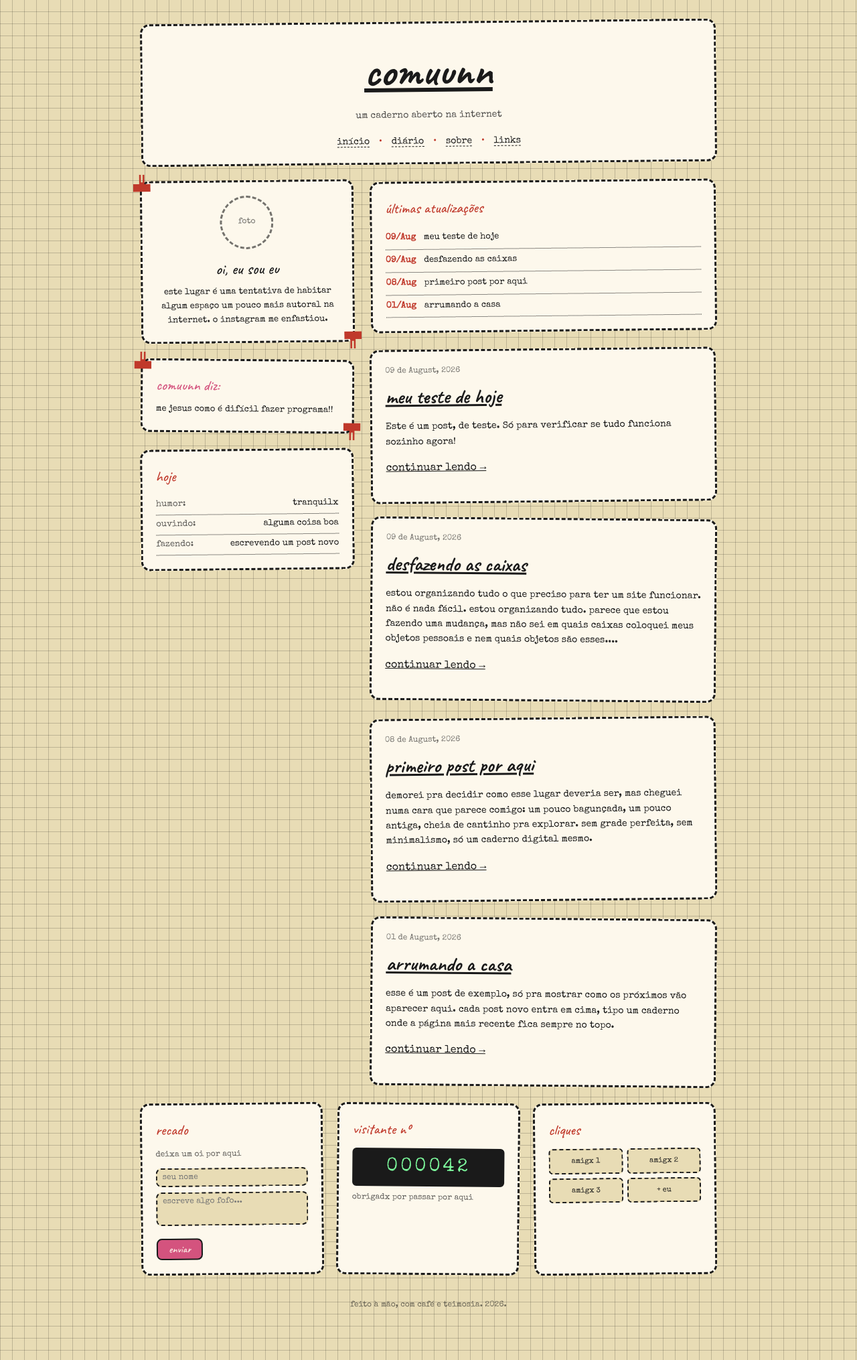
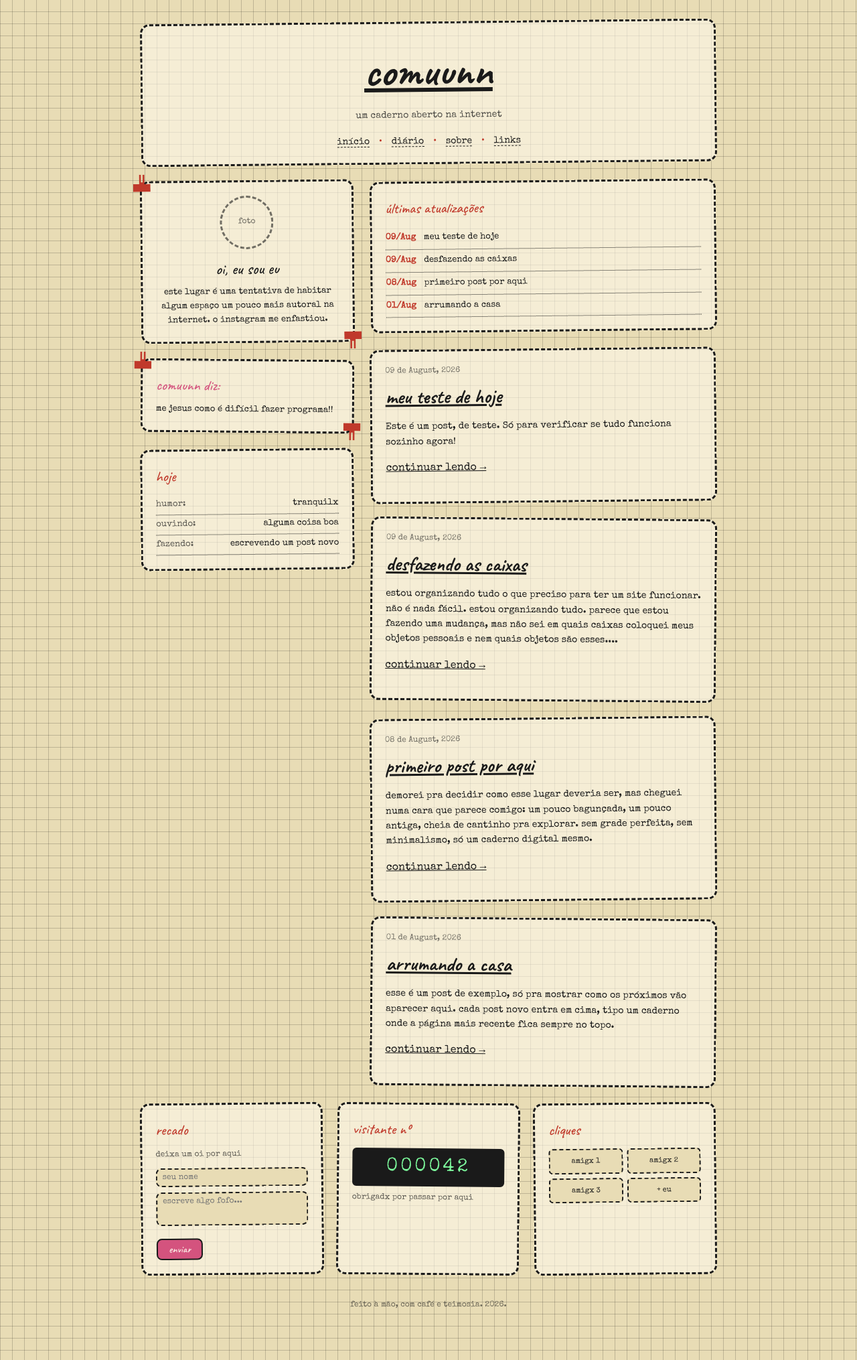
Before and after one commit to guiolhermer/comuunn, a Jekyll site: the page built from index.html, in a window 1280 px wide. Shown: the whole page at 67% size. Built offline with Jekyll 4.4.1, drawn with Linux system fonts in a browser that asks for light colours.

Commit message:
fundo transparente

```diff
--- a/assets/style.css
+++ b/assets/style.css
@@ -45,7 +45,7 @@
 
 /* ---------- cartão base (usado em quase tudo) ---------- */
 .card {
-  background: var(--card-bg);
+  background: rgba(253, 248, 236, 0.6);
   border: 3px dashed var(--ink);
   border-radius: 14px;
   padding: 20px;
```
